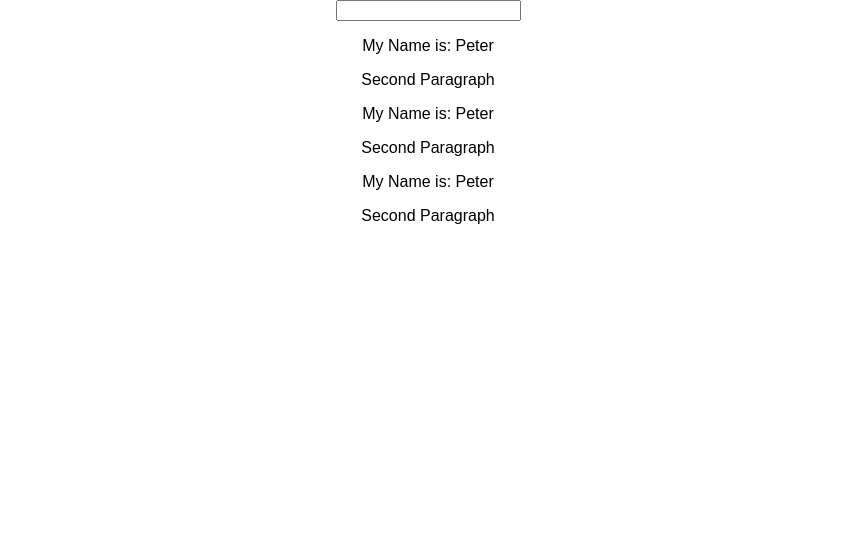
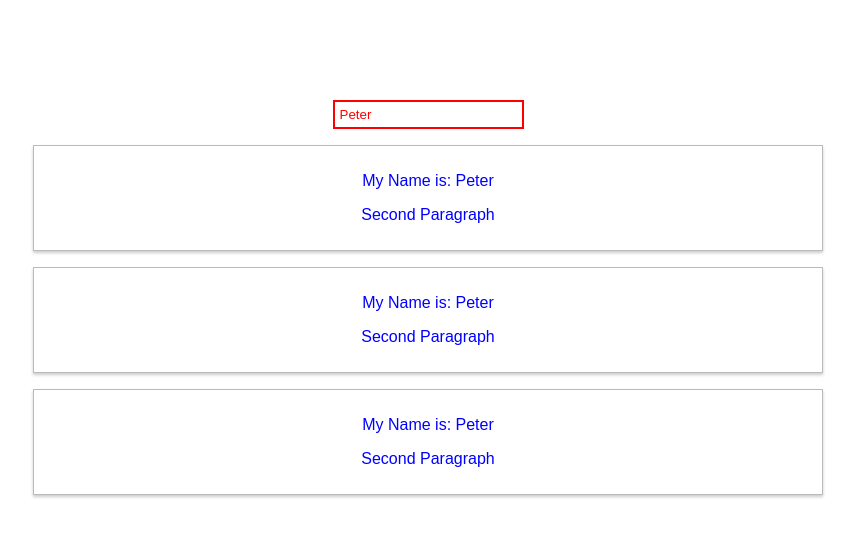
Before and after one commit to PetKatt/assignment1-react16, a React (Create React App) app: page / in a window 1280 px wide. Shown: the top 536 px of the page, without its empty margins (212-1067 px from the left). Built offline with nearby package versions, Linux system fonts and the light colour scheme.

Commit message:
Whole assignment 1 DONE

```diff
--- a/src/App.js
+++ b/src/App.js
@@ -18,7 +18,7 @@ class App extends Component {
   render() {
     return (
       <div className="App">
-        <UserInput changed={this.manipulateStateHandler} />
+        <UserInput username={this.state.username} changed={this.manipulateStateHandler} />
         <UserOutput username={this.state.username} />
         <UserOutput username={this.state.username} />
         <UserOutput username={this.state.username} />
--- a/src/UserInput/UserInput.js
+++ b/src/UserInput/UserInput.js
@@ -1,9 +1,16 @@
 import React from "react";
 
 const userInput = (props) => {
+  const style = {
+    color: "red",
+    border: "2px solid red",
+    marginTop: "100px",
+    padding: "5px"
+  };
+
   return(
     <div>
-      <input type="text" onChange={props.changed} />
+      <input style={style} type="text" onChange={props.changed} value={props.username} />
     </div>
   );
 };
--- /dev/null
+++ b/src/UserOutput/UserOutput.css
@@ -0,0 +1,9 @@
+.userOutput
+{
+	color: blue;
+	width: 60%;
+	margin: 16px auto;
+	border: 1px solid #bbb;
+	box-shadow: 0 2px 3px #ccc;
+	padding: 10px;
+}
--- a/src/UserOutput/UserOutput.js
+++ b/src/UserOutput/UserOutput.js
@@ -1,8 +1,10 @@
 import React from "react";
+
+import "./UserOutput.css";
 
 const userOutput = (props) => {
   return (
-    <div>
+    <div className="userOutput">
       <p>My Name is: {props.username}</p>
       <p>Second Paragraph</p>
     </div>
```
Also changed, not shown: 2 other files (tests, documents, lock files or other folders).
